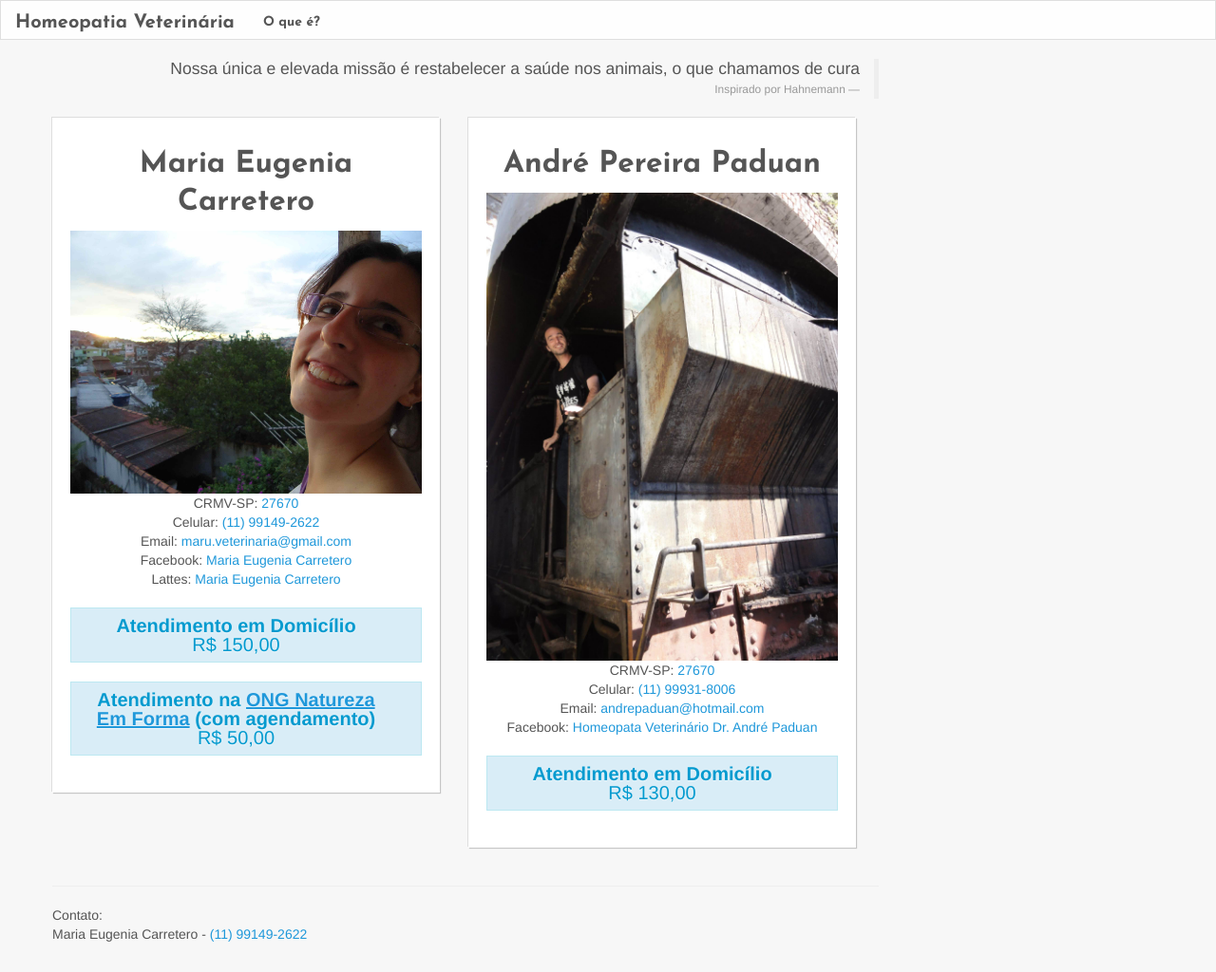
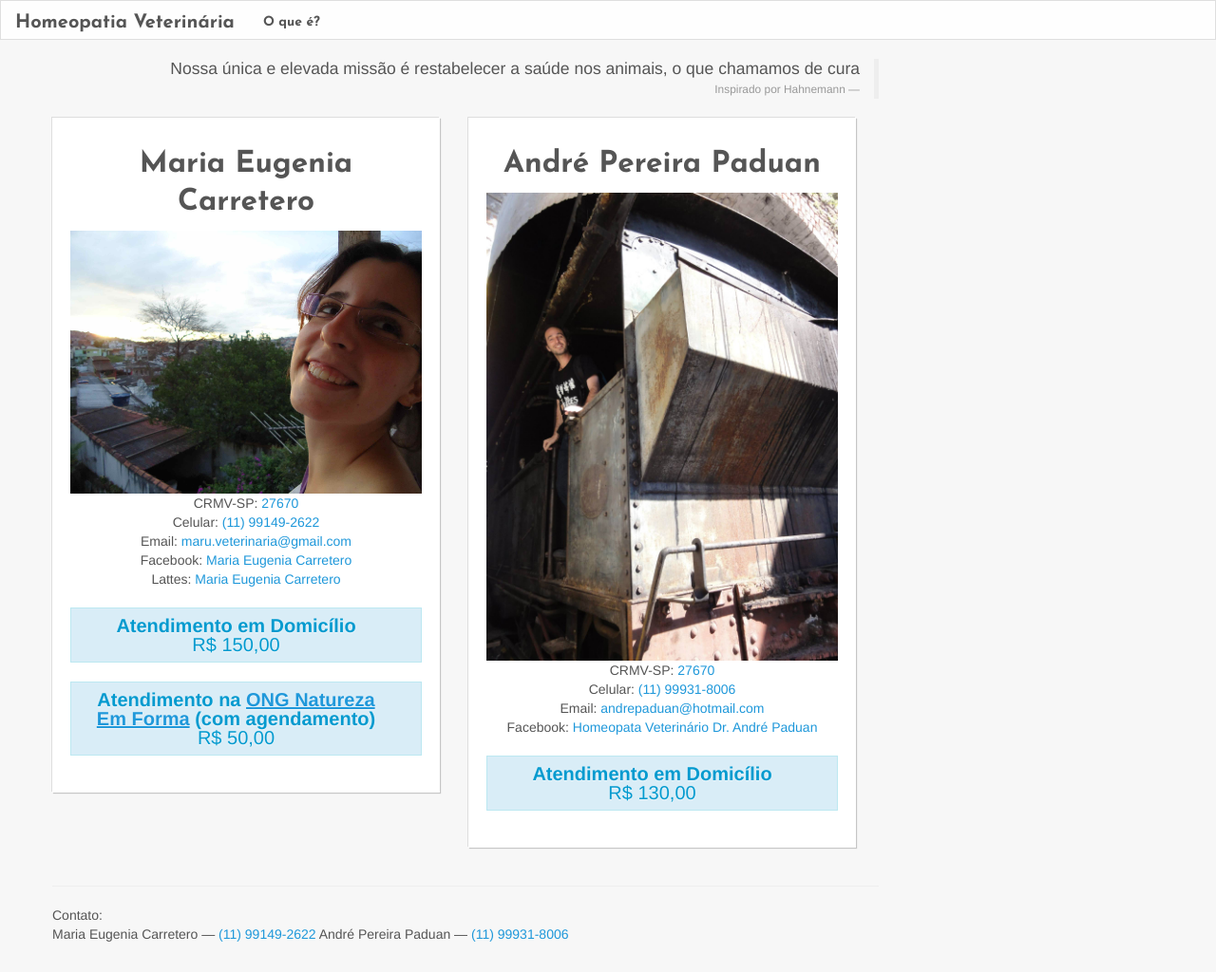
Before and after one commit to jonasabreu/site-maru, a Jekyll site: the page built from index.html, in a window 1280 px wide. Shown: the whole page at 95% size. Built offline with Jekyll 4.4.1, drawn with Linux system fonts in a browser that asks for light colours; Markdown is read by kramdown in place of the engine named in the settings.

Commit message:
adicionado contato

```diff
--- a/_layouts/default.html
+++ b/_layouts/default.html
@@ -41,7 +41,8 @@
 			<div class="span9">
 				<hr />
 				Contato: <br>
-				Maria Eugenia Carretero - <a href="tel:+5511991492622">(11) 99149-2622</a>
+				Maria Eugenia Carretero &mdash; <a href="tel:+5511991492622">(11) 99149-2622</a>
+				André Pereira Paduan &mdash; <a href="tel:+5511999318006">(11) 99931-8006</a>
 			</div>
 		</footer>
     </div>
```
